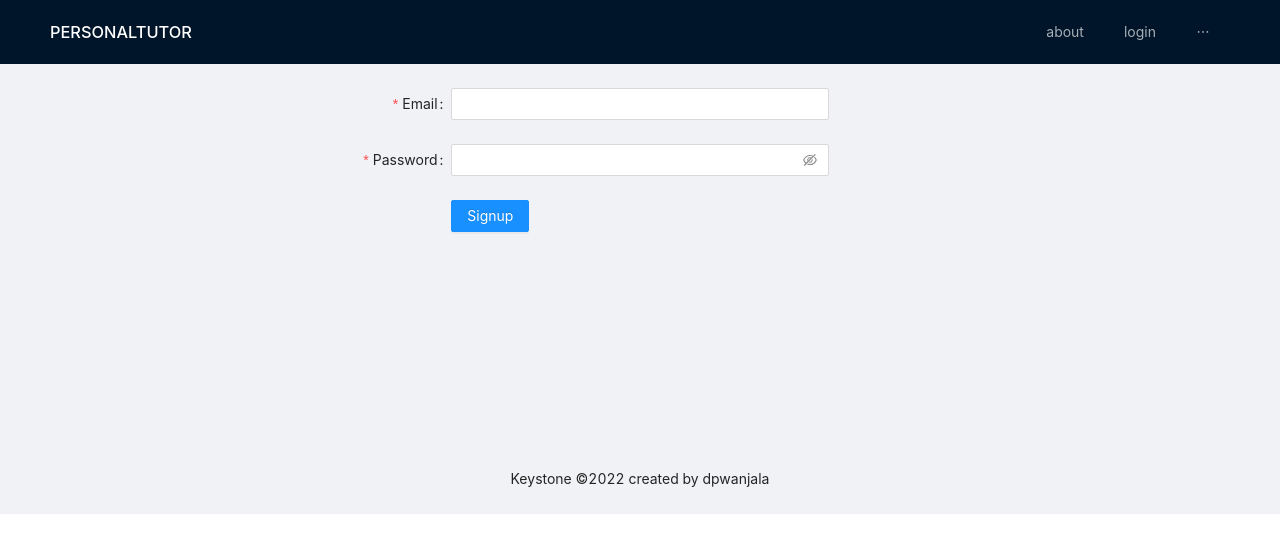
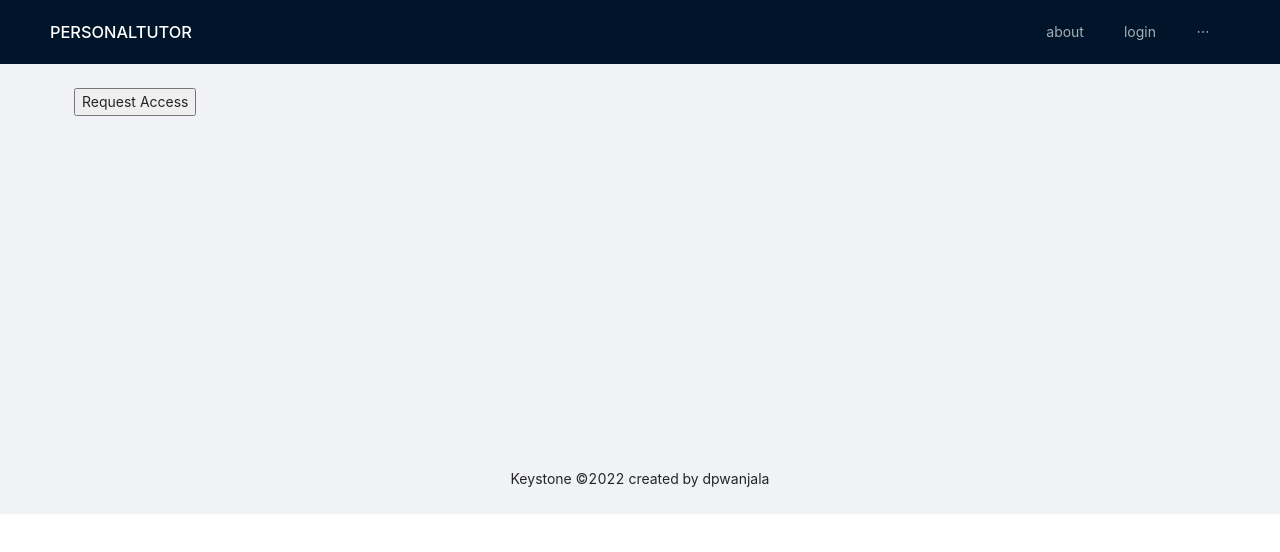
Before and after one commit to dpwanjala/keystone, a Next.js app in the folder keystone-frontend-app-nextjs/: page /signup in a window 1280 px wide. Shown: the top 552 px of the page. Built offline with nearby package versions, Linux system fonts and the light colour scheme.

Commit message:
update about and sigup

```diff
--- a/keystone-frontend-app-nextjs/pages/about.tsx
+++ b/keystone-frontend-app-nextjs/pages/about.tsx
@@ -18,7 +18,7 @@ export default function About() {
           recommendation system that gathers, structures and analyzes student assessments to recommend the best review materials to help
           improve individual student performances</li></ul>
 
-        <p><a href='https://drive.google.com/file/d/13pDzmGwiubOnSOr3w-_R4B-EeHoD8y0J/view?usp=sharing'>READMORE</a></p>
+        <p><a href='https://drive.google.com/file/d/1ZJB1JbzquY04TYrsCVflFl_94ID8-Tbt/view?usp=sharing'>READMORE</a></p>
     </div>
      </HeaderContentFooter>
     );
--- a/keystone-frontend-app-nextjs/pages/signup.tsx
+++ b/keystone-frontend-app-nextjs/pages/signup.tsx
@@ -15,58 +15,7 @@ function Signup(){
 
     return (
         <HeaderContentFooter>
-                <Form
-          name="basic"
-          labelCol={{
-            span: 8,
-          }}
-          wrapperCol={{
-            span: 8,
-          }}
-          initialValues={{
-            remember: true,
-          }}
-          onFinish={onFinish}
-          onFinishFailed={onFinishFailed}
-          autoComplete="off"
-        >
-          <Form.Item
-            label="Email"
-            name="email"
-            rules={[
-              {
-                required: true,
-                message: 'Please input your email!',
-              },
-            ]}
-          >
-            <Input />
-          </Form.Item>
-
-          <Form.Item
-            label="Password"
-            name="password"
-            rules={[
-              {
-                required: true,
-                message: 'Please input your password!',
-              },
-            ]}
-          >
-            <Input.Password />
-          </Form.Item>
-
-          <Form.Item
-            wrapperCol={{
-              offset: 8,
-              span: 16,
-            }}
-          >
-            <Button type="primary" htmlType="submit">
-              Signup
-            </Button>
-          </Form.Item>
-        </Form>
+                <button>Request Access</button>
         </HeaderContentFooter>
 
       );
```
